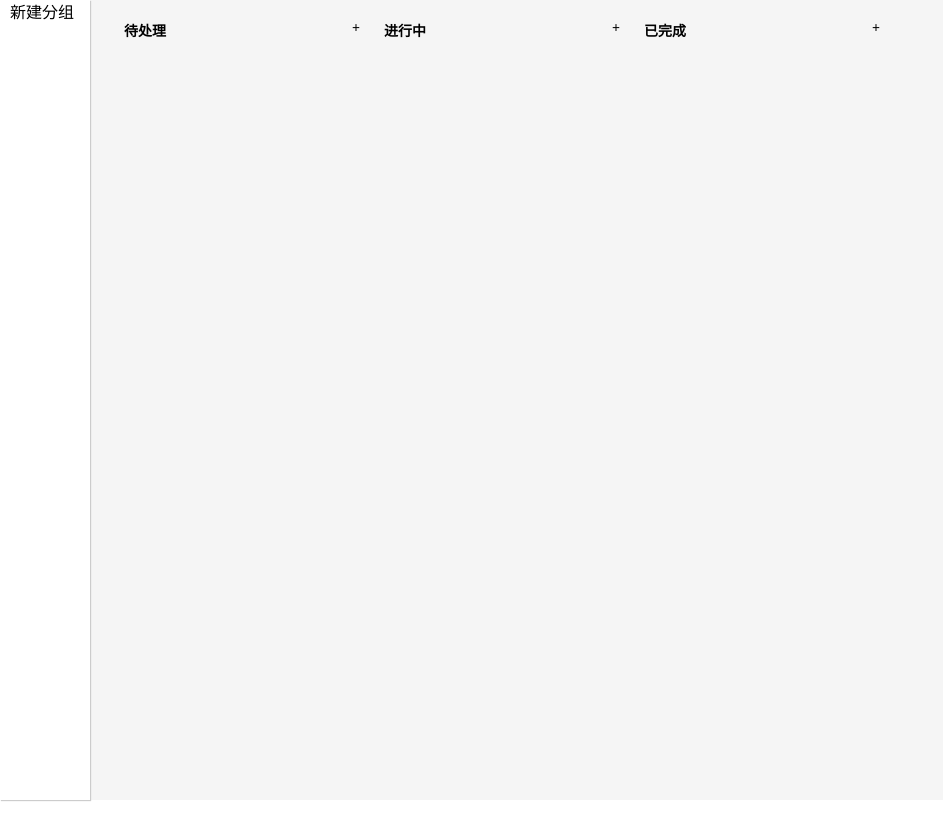
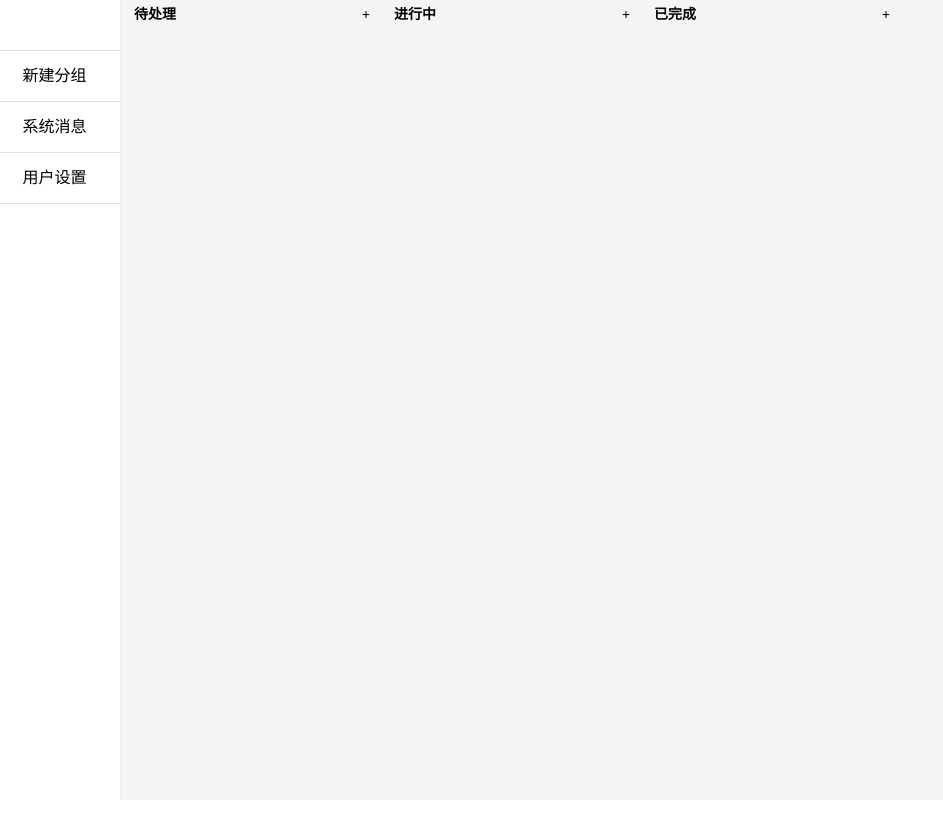
Before and after one commit to javanf/todo-list, a Vue app: page / in a window 1280 px wide. Shown: the top 840 px of the page, without its empty margins (0-943 px from the left). After the commit the page ends 800 px from the top, so only its background shows below. Built offline with nearby package versions, Linux system fonts and the light colour scheme; a web font is replaced by a local one.

Commit message:
UI美化

```diff
--- a/src/app.styl
+++ b/src/app.styl
@@ -17,6 +17,23 @@ select
   height 29px
 input
   line-height 30px
+@font-face
+  font-family: 'iconfont';  /* project id 1215617 */
+  src: url('//at.alicdn.com/t/font_1215617_ntfqu5gi0pc.eot');
+  src: url('//at.alicdn.com/t/font_1215617_ntfqu5gi0pc.eot?#iefix') format('embedded-opentype'),
+  url('//at.alicdn.com/t/font_1215617_ntfqu5gi0pc.woff2') format('woff2'),
+  url('//at.alicdn.com/t/font_1215617_ntfqu5gi0pc.woff') format('woff'),
+  url('//at.alicdn.com/t/font_1215617_ntfqu5gi0pc.ttf') format('truetype'),
+  url('//at.alicdn.com/t/font_1215617_ntfqu5gi0pc.svg#iconfont') format('svg');
+
+
+.iconfont
+  font-family "iconfont" !important
+  font-size 16px;font-style normal
+  -webkit-font-smoothing  antialiased
+  -webkit-text-stroke-width  0.2px
+  -moz-osx-font-smoothing  grayscale
+
 .clearfix
   &:after
     content ''
@@ -36,15 +53,22 @@ li
 .todo-content
   height 100%
   background-color: #f5f5f5;
-.func-ment
-  position fixed
+  display flex
+.func-menu
   top 0
   left 0
   background #fff
-  box-shadow 1px 1px 1px #ccc
+  box-shadow 0px 1px 1px #ccc
   height 100%
-  width 90px
+  width 120px
+  transition width 0.2s
   .li
     padding 0 10px
-    line-height 25px
+    line-height 50px
     cursor pointer
+    border-bottom 1px solid #dfdfdf
+    overflow hidden
+    text-overflow ellipsis
+    white-space nowrap
+  &.mode
+    width 40px
--- a/src/components/dialog.styl
+++ b/src/components/dialog.styl
@@ -5,6 +5,7 @@
   position fixed
   z-index 10000
   top 0
+  left 0
   .dialog
     position relative
     width 500px
--- a/src/components/list.styl
+++ b/src/components/list.styl
@@ -1,23 +1,26 @@
 .section
   height 100%
-  margin-left 100px
+  margin-left 10px
+  flex 1
   .item-detail
     li
       margin-bottom 10px
 #list
   height 100%
-  padding 20px
   .list-group
     float left
     width 240px
     height 100%
     margin-right 20px
+    display flex
+    flex-direction column
     .list-title
+      line-height 30px
       font-size 14px
       font-weight 700
-      overflow hidden
-      text-overflow ellipsis
-      white-space nowrap
+      // overflow hidden
+      // text-overflow ellipsis
+      // white-space nowrap
       margin-bottom 10px
       padding-left 4px
       .add-item
@@ -29,7 +32,7 @@
           display block
           width 80px
     .draggable
-      height 100%
+      flex 1
       &>span
         display block
         height 100%
--- /dev/null
+++ b/src/directives/commons.js
@@ -0,0 +1,29 @@
+'use strict'
+
+export default {
+  clickOut: {
+    // 初始化指令
+    bind (el, binding, vnode) {
+      function clickHandler (e) {
+        // 这里判断点击的元素是否是本身，是本身，则返回
+        if (el.contains(e.target)) {
+          return false
+        }
+        // 判断指令中是否绑定了函数
+        if (binding.expression) {
+          // 如果绑定了函数 则调用那个函数，此处binding.value就是handleClose方法
+          binding.value(e)
+        }
+      }
+      // 给当前元素绑定个私有变量，方便在unbind中可以解除事件监听
+      el.__vueClickOutside__ = clickHandler
+      document.addEventListener('click', clickHandler)
+    },
+    update () {},
+    unbind (el, binding) {
+      // 解除事件监听
+      document.removeEventListener('click', el.__vueClickOutside__)
+      delete el.__vueClickOutside__
+    }
+  }
+}
--- a/src/main.js
+++ b/src/main.js
@@ -4,8 +4,11 @@ import Vue from 'vue'
 import App from './App'
 import router from './router'
 import store from './store'
+import commons from './directives/commons'
 
 Vue.config.productionTip = false
+
+Vue.directive('clickOut', commons.clickOut)
 
 /* eslint-disable no-new */
 new Vue({
--- a/src/pages/todo-list.vue
+++ b/src/pages/todo-list.vue
@@ -1,7 +1,21 @@
 <template>
   <div class="todo-content">
-    <div class="func-ment">
-      <div class="li" @click="$refs.createGroupDialog.show()">新建分组</div>
+    <div class="func-menu" :class="{mode:!showFunc}">
+      <div class="li" @click="showFunc=true" v-click-out="test">
+        <i class="iconfont">&#xe699;</i>
+      </div>
+      <div class="li" @click="$refs.createGroupDialog.show()">
+        <i class="iconfont">&#xe6b9;</i>
+        <span v-if="showFunc==true">新建分组</span>
+      </div>
+      <div class="li">
+        <i class="iconfont">&#xe749;</i>
+        <span v-if="showFunc==true">系统消息</span>
+      </div>
+      <div class="li">
+        <i class="iconfont">&#xe6ae;</i>
+        <span v-if="showFunc==true">用户设置</span>
+      </div>
     </div>
     <list :listData="todoData"></list>
     <c-dialog
@@ -36,7 +50,8 @@ import cDialog from '../components/dialog'
 export default {
   data () {
     return {
-      groupName: ''
+      groupName: '',
+      showFunc: true
     }
   },
   computed: mapState({
@@ -45,6 +60,9 @@ export default {
     }
   }),
   methods: {
+    test () {
+      this.showFunc = false
+    },
     confirmCreateGroup () {
       this.$store.commit(types.M_CREATE_TODO_LIST_GROUP, {
         title: this.groupName,
```
